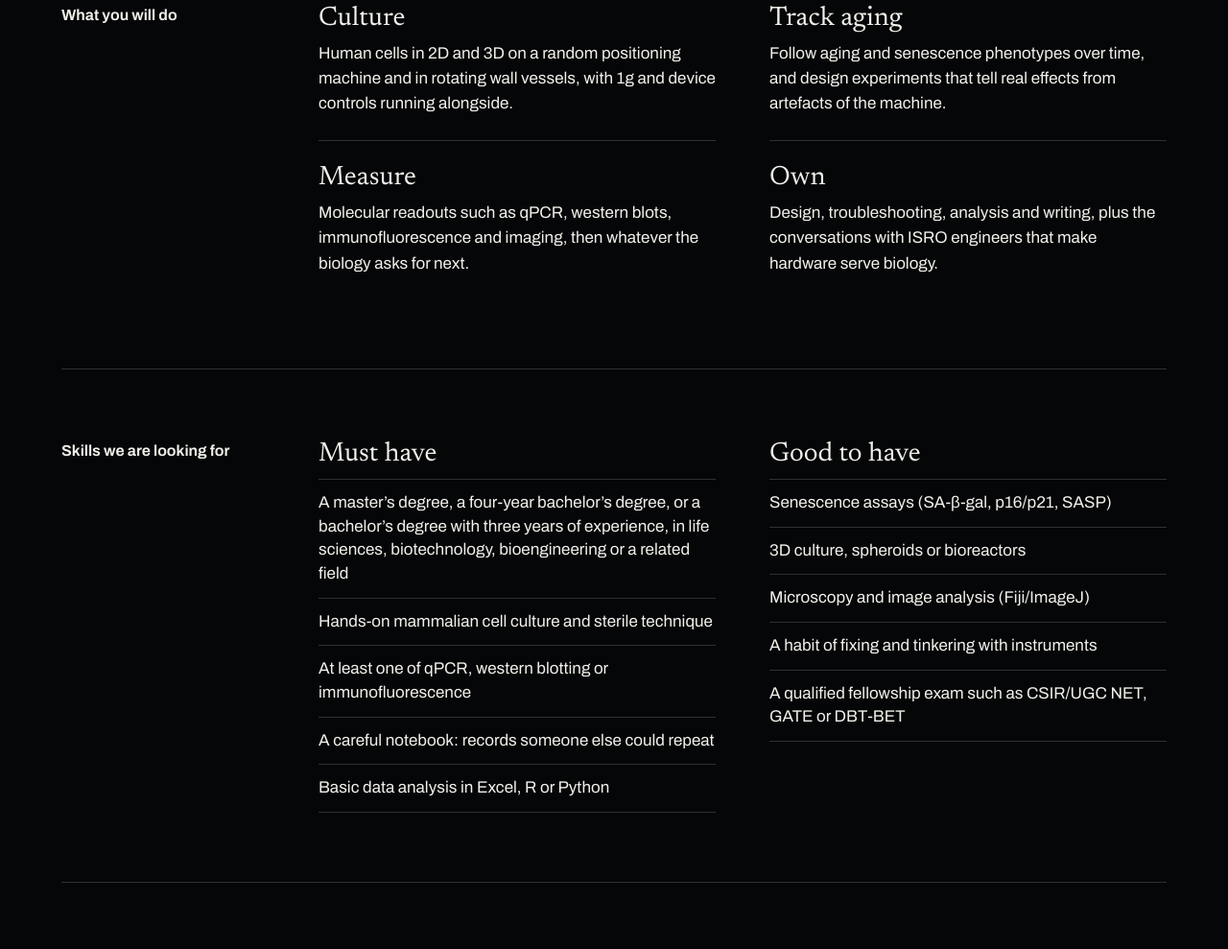
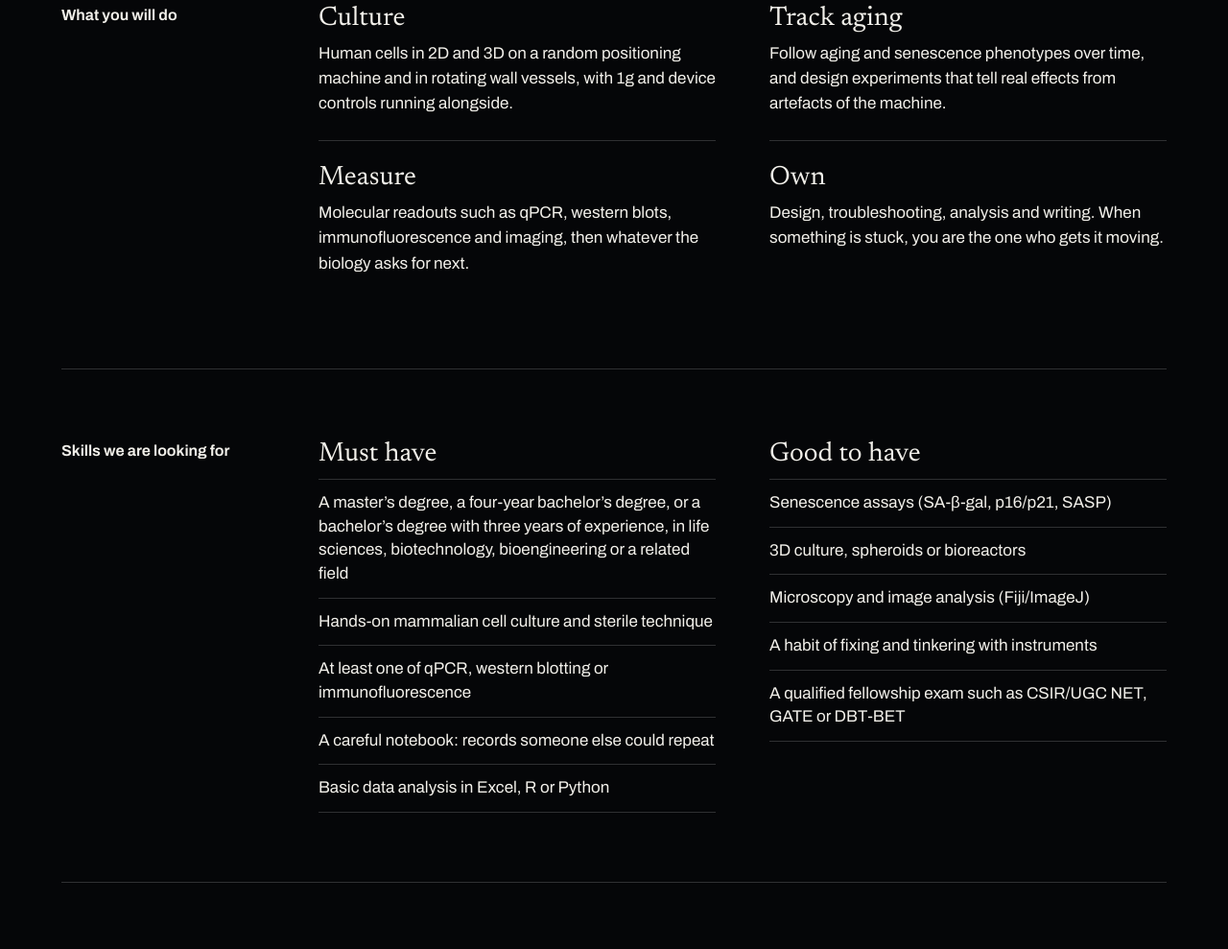
Before and after one commit to SAInI-Lab/microgravity-jrf, a plain HTML site: page index.html in a window 1280 px wide. Shown: the part 1460-2449 px from the top of the page at 96% size. Drawn offline with Linux system fonts and the light colour scheme.

Commit message:
Own: emphasise getting things done
Co-Authored-By: Claude Opus 5.5 <noreply@anthropic.com>
Claude-Session: https://claude.ai/code/session_01SPwcTb8VdHeFLcPT553Gxc

```diff
--- a/index.html
+++ b/index.html
@@ -327,7 +327,7 @@ select.t{appearance:auto}
         <li><h3>Culture</h3><p>Human cells in 2D and 3D on a random positioning machine and in rotating wall vessels, with 1g and device controls running alongside.</p></li>
         <li><h3>Track aging</h3><p>Follow aging and senescence phenotypes over time, and design experiments that tell real effects from artefacts of the machine.</p></li>
         <li><h3>Measure</h3><p>Molecular readouts such as qPCR, western blots, immunofluorescence and imaging, then whatever the biology asks for next.</p></li>
-        <li><h3>Own</h3><p>Design, troubleshooting, analysis and writing, plus the conversations with ISRO engineers that make hardware serve biology.</p></li>
+        <li><h3>Own</h3><p>Design, troubleshooting, analysis and writing. When something is stuck, you are the one who gets it moving.</p></li>
       </ol>
     </section>
 
```
